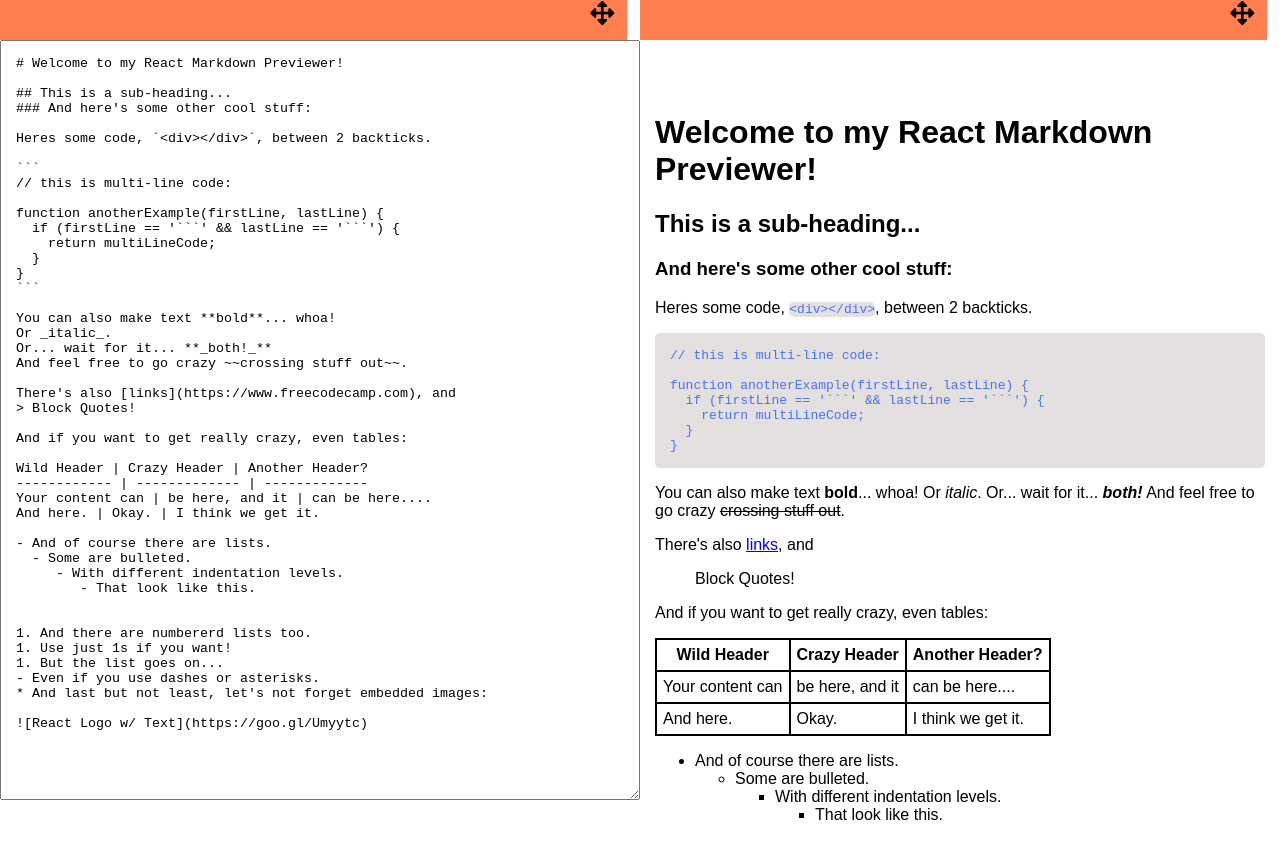
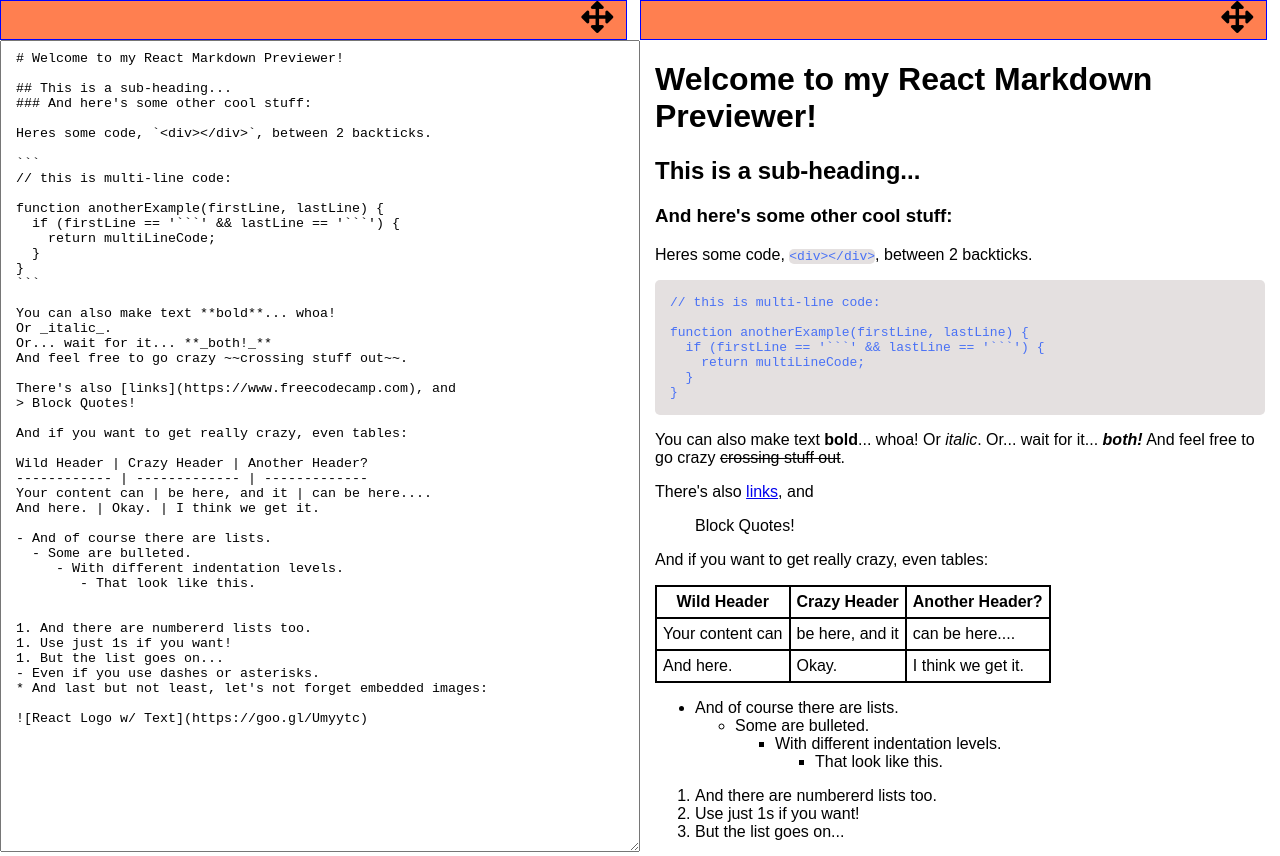
Before and after one commit to Oyelowo/markdown_previewer, a React (Create React App) app: page / in a window 1280 px wide. Built offline with nearby package versions, Linux system fonts and the light colour scheme.

Commit message:
some minor fixes in styling

```diff
--- a/src/component/Editor/Editor.css
+++ b/src/component/Editor/Editor.css
@@ -1,5 +1,5 @@
 .EditorSmallScreen {
-    padding: 15px;
+    padding: 10px 15px 100vh 15px;
     width: 50vw;
     height: 95vh;
     overflow: auto;
@@ -8,13 +8,16 @@
 }
 
 .EditorFullScreen{
-    width: 90vw;
+    width: 100%;
+    box-sizing: border-box;
     min-height: 100vh;
     overflow: hidden;
+    padding: 10vh 5px 100% 5px;
+    z-index: 1;
 }
 
 .largeWidthContainer{
     width: 90vw;
     margin: auto;
-    margin-top: 5px
+    margin-top: 5px;
 }
--- a/src/component/Preview/Preview.css
+++ b/src/component/Preview/Preview.css
@@ -1,14 +1,17 @@
-.Preview {
-    padding: 5px 15px;
+.PreviewHalfScreen {
+    padding: 0px 15px 100vh 15px;
     width: 50vw;
     max-height: 94vh;
     overflow: auto;
     box-sizing: border-box;
-    margin-top: 6vh;
 }
 
 .PreviewFullScreen{
     width: 90vw;
     margin: auto;
-    margin-top: 5px
+    border: 1px solid black;
 }
+
+.FullScreenPadding{
+    padding: 10vh 5px 100vh 5px;
+}
--- a/src/component/Preview/Preview.jsx
+++ b/src/component/Preview/Preview.jsx
@@ -4,7 +4,7 @@ import Toolbar from '../Toolbar/Toolbar';
 // import Auxi from '../../hoc/Auxi/Auxi';
 
 const preview = (props) => {
-    let screenSizeConverter = !props.isFullscreen ? 'Preview' : null;
+    let screenSizeConverter = !props.isFullscreen ? 'PreviewHalfScreen' : 'FullScreenPadding';
     let PreviewFullScreen = props.isFullscreen ? 'PreviewFullScreen' : null;
 
     return (
--- a/src/component/Toolbar/Toolbar.css
+++ b/src/component/Toolbar/Toolbar.css
@@ -5,16 +5,30 @@
     padding-right: 13px;
     box-sizing: border-box;
     text-align: end;
-    font-size: 150%;
     cursor: pointer;
+    border: 1px solid blue;
 }
 
 .ToolbarLarge {
     width:  90vw;
-    height: 5vh;
+    height: 8vh;
     margin: auto;
     background: coral;
-    padding: 3px;
+    padding-right: 9px;
+    box-sizing: border-box;
     text-align: end;
     cursor: pointer;
+    font-size: 150%;
+    position: fixed;
+    display: block;
+    top: 0;
+    z-index: 100;
 }
+
+.fa-compress{
+    font-size: 7vh;
+}
+
+.fa-arrows-alt{
+    font-size: 4vh;
+}
--- a/src/component/Toolbar/Toolbar.jsx
+++ b/src/component/Toolbar/Toolbar.jsx
@@ -3,7 +3,7 @@ import './Toolbar.css';
 
 const Toolbar = (props) => {
     const screenToggleIcon = props.isFullscreen
-        ? <i className="fas fa-compress"  onClick={props.onClick}></i>
+        ?  <i className="fas fa-compress"  onClick={props.onClick}></i>
         : <i className="fas fa-arrows-alt"  onClick={props.onClick}></i>
 
     const toolBarSizeToggler = props.isFullscreen
```
